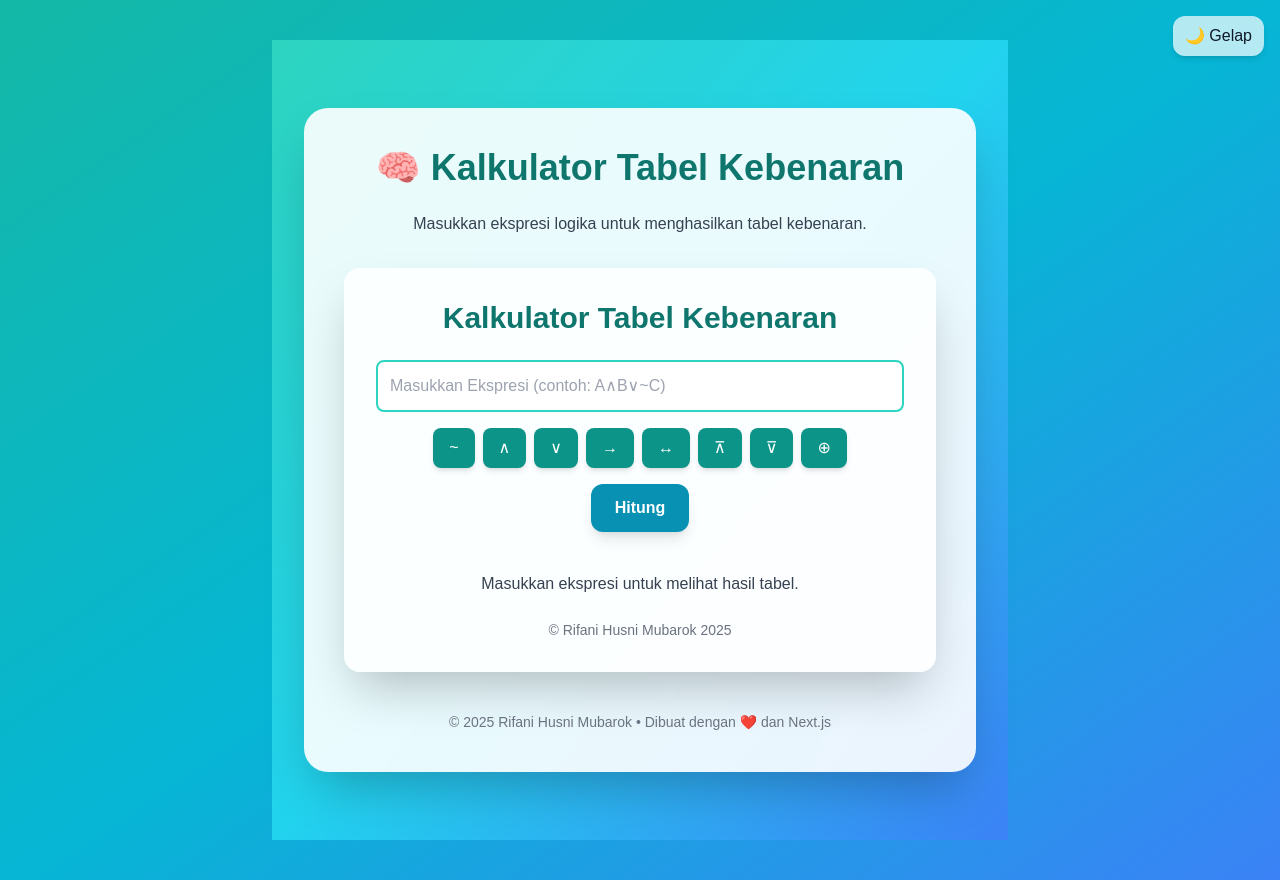
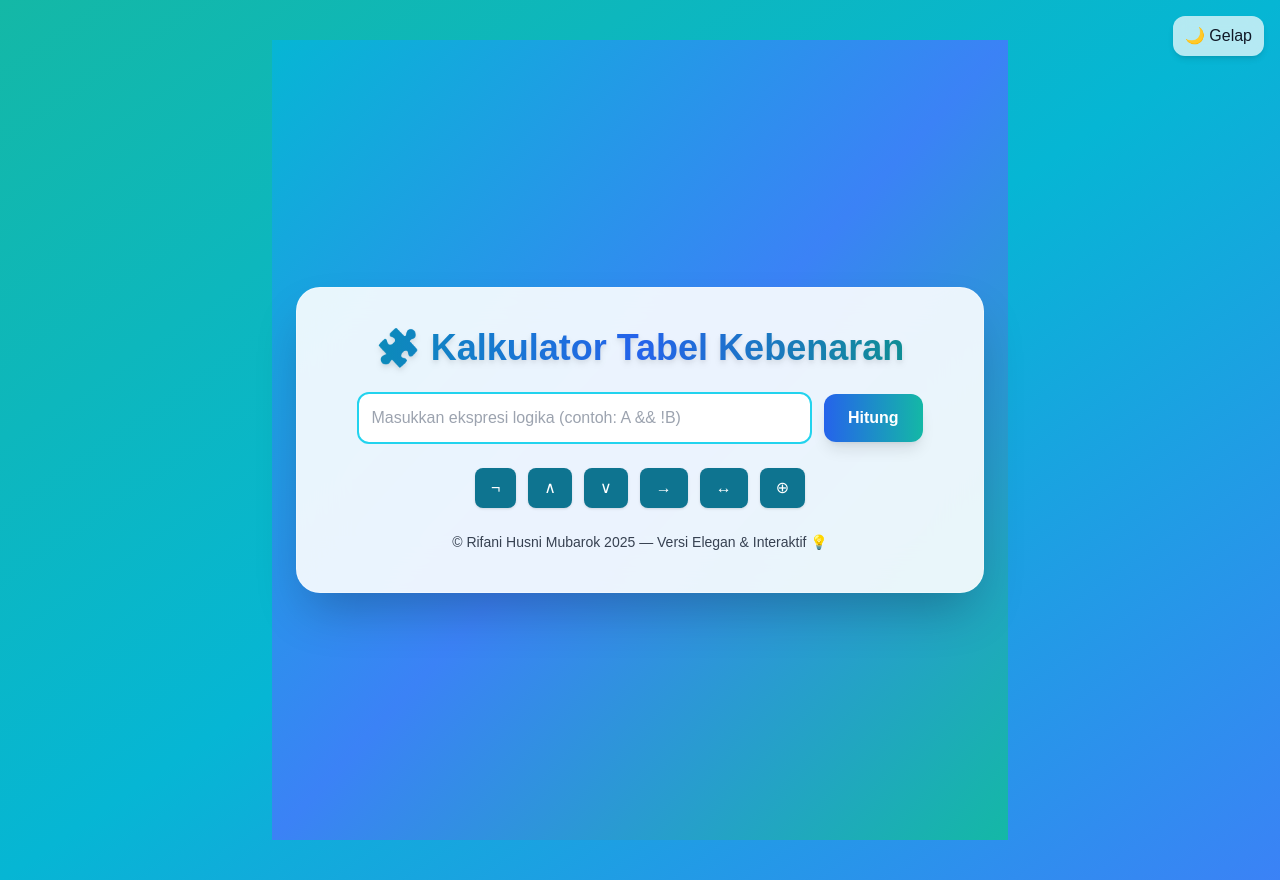
Before and after one commit to alwannugrahaputra-lgtm/tabel-kebeneran-husni, a Next.js app: page / in a window 1280 px wide. Built offline with nearby package versions, Linux system fonts and the light colour scheme.

Commit message:
Update page.js

```diff
--- a/src/app/page.js
+++ b/src/app/page.js
@@ -1,22 +1,142 @@
 "use client";
-import TruthTable from "../components/TruthTable";
+import { useState } from "react";
 
-export default function Home() {
+export default function TruthTableApp() {
+  const [expression, setExpression] = useState("");
+  const [result, setResult] = useState(null);
+  const [error, setError] = useState("");
+
+  const symbols = [
+    { label: "¬", value: "!" },
+    { label: "∧", value: "&&" },
+    { label: "∨", value: "||" },
+    { label: "→", value: "=>" },
+    { label: "↔", value: "===" },
+    { label: "⊕", value: "!=" },
+  ];
+
+  const handleClick = (symbol) => {
+    setExpression((prev) => prev + symbol);
+  };
+
+  const generateTable = () => {
+    try {
+      const vars = [...new Set(expression.match(/[A-Z]/g))];
+      if (vars.length === 0) {
+        setError("Masukkan variabel seperti A, B, atau C.");
+        return;
+      }
+      const rows = [];
+      const numRows = 2 ** vars.length;
+      for (let i = 0; i < numRows; i++) {
+        const values = {};
+        vars.forEach((v, idx) => {
+          values[v] = Boolean((i >> (vars.length - idx - 1)) & 1);
+        });
+        const replaced = expression.replace(/[A-Z]/g, (v) => values[v]);
+        const result = eval(replaced);
+        rows.push({ ...values, hasil: result });
+      }
+      setResult({ vars, rows });
+      setError("");
+    } catch {
+      setError("Ekspresi tidak valid! Pastikan format logika benar.");
+      setResult(null);
+    }
+  };
+
   return (
-    <div className="flex flex-col items-center justify-center min-h-screen bg-gradient-to-br from-teal-400 via-cyan-400 to-blue-500 dark:from-gray-900 dark:via-gray-800 dark:to-gray-900 text-gray-900 dark:text-gray-100 transition-all duration-500">
-      <div className="bg-white/90 dark:bg-gray-900 rounded-3xl shadow-2xl p-10 max-w-2xl w-full text-center backdrop-blur-md">
-        <h1 className="text-4xl font-extrabold text-teal-700 dark:text-teal-300 mb-6 animate-fade-in">
-          🧠 Kalkulator Tabel Kebenaran
+    <div className="min-h-screen bg-gradient-to-br from-cyan-500 via-blue-500 to-teal-500 flex flex-col items-center justify-center p-6 text-gray-900 dark:text-gray-100">
+      <div className="bg-white/90 dark:bg-gray-900/90 rounded-3xl shadow-2xl p-10 max-w-4xl w-full backdrop-blur-xl border border-white/30 dark:border-gray-800/50">
+        <h1 className="text-4xl font-extrabold text-center text-transparent bg-clip-text bg-gradient-to-r from-cyan-600 via-blue-600 to-teal-600 mb-6 drop-shadow-md">
+          🧩 Kalkulator Tabel Kebenaran
         </h1>
-        <p className="text-gray-700 dark:text-gray-300 mb-8">
-          Masukkan ekspresi logika untuk menghasilkan tabel kebenaran.
+
+        <div className="flex flex-col md:flex-row items-center justify-center gap-3 mb-6">
+          <input
+            type="text"
+            className="w-full md:w-3/4 p-3 rounded-xl border-2 border-cyan-400 focus:ring-4 focus:ring-cyan-300 focus:outline-none dark:bg-gray-800 dark:border-teal-400"
+            placeholder="Masukkan ekspresi logika (contoh: A && !B)"
+            value={expression}
+            onChange={(e) => setExpression(e.target.value)}
+          />
+          <button
+            onClick={generateTable}
+            className="bg-gradient-to-r from-blue-600 to-teal-500 hover:from-teal-600 hover:to-blue-600 text-white font-bold px-6 py-3 rounded-xl shadow-lg hover:scale-105 transition-all"
+          >
+            Hitung
+          </button>
+        </div>
+
+        {/* Tombol simbol */}
+        <div className="flex flex-wrap justify-center gap-3 mb-6">
+          {symbols.map((s) => (
+            <button
+              key={s.label}
+              onClick={() => handleClick(s.value)}
+              className="bg-cyan-700 text-white px-4 py-2 rounded-lg shadow hover:bg-blue-600 hover:scale-105 transition"
+            >
+              {s.label}
+            </button>
+          ))}
+        </div>
+
+        {/* Error */}
+        {error && (
+          <p className="text-red-600 dark:text-red-400 text-center mb-4">
+            ⚠️ {error}
+          </p>
+        )}
+
+        {/* Tabel hasil */}
+        {result && (
+          <div className="overflow-x-auto">
+            <table className="w-full border border-gray-300 dark:border-gray-700 rounded-lg shadow-md">
+              <thead className="bg-gradient-to-r from-cyan-600 to-blue-600 text-white">
+                <tr>
+                  {result.vars.map((v) => (
+                    <th key={v} className="px-4 py-3 border">
+                      {v}
+                    </th>
+                  ))}
+                  <th className="px-4 py-3 border">Hasil</th>
+                </tr>
+              </thead>
+              <tbody>
+                {result.rows.map((row, idx) => (
+                  <tr
+                    key={idx}
+                    className={`${
+                      idx % 2 === 0
+                        ? "bg-white/70 dark:bg-gray-800"
+                        : "bg-gray-100/70 dark:bg-gray-900"
+                    } hover:bg-cyan-100 dark:hover:bg-teal-800 transition`}
+                  >
+                    {result.vars.map((v) => (
+                      <td key={v} className="px-4 py-2 text-center border">
+                        {row[v] ? "T" : "F"}
+                      </td>
+                    ))}
+                    <td
+                      className={`px-4 py-2 text-center font-bold border ${
+                        row.hasil
+                          ? "text-teal-700 dark:text-teal-300"
+                          : "text-red-600 dark:text-red-400"
+                      }`}
+                    >
+                      {row.hasil ? "T" : "F"}
+                    </td>
+                  </tr>
+                ))}
+              </tbody>
+            </table>
+          </div>
+        )}
+
+        {/* Footer */}
+        <p className="text-center text-gray-700 dark:text-gray-400 mt-6 text-sm">
+          © Rifani Husni Mubarok 2025 — Versi Elegan & Interaktif 💡
         </p>
-
-        <TruthTable />
-
-        <footer className="mt-10 text-sm text-gray-500 dark:text-gray-400">
-          © {new Date().getFullYear()} Rifani Husni Mubarok • Dibuat dengan ❤️ dan Next.js
-        </footer>
       </div>
     </div>
   );
```
